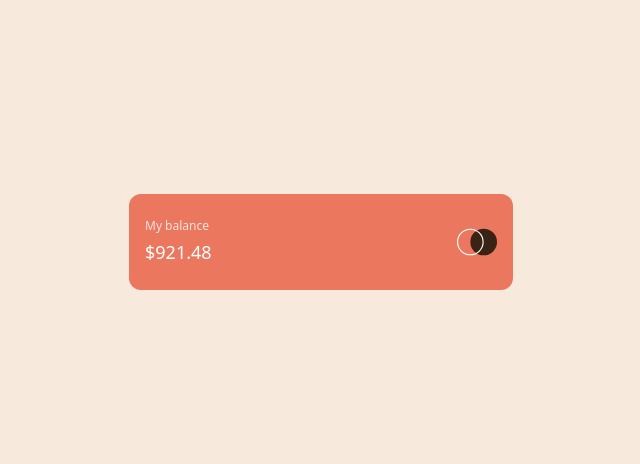
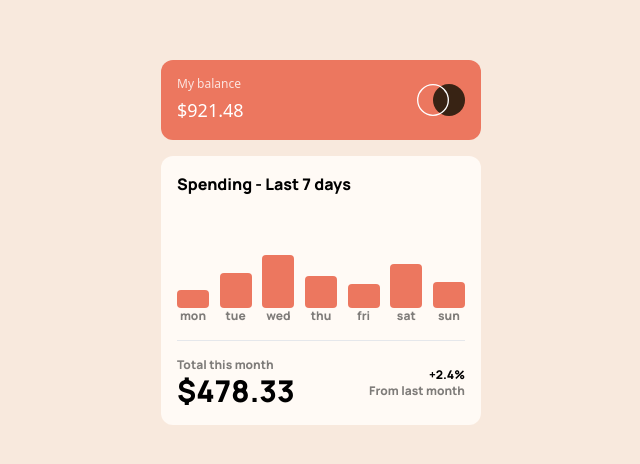
Before and after one commit to ninaokumura/expense-chart, a React (Create React App) app: page / in a window 1280 px wide. Shown: the part 158-622 px from the top of the page, without its empty margins (319-959 px from the left). Built offline with nearby package versions, Linux system fonts and the light colour scheme.

Commit message:
implemented expenseChart component

```diff
--- a/src/App.js
+++ b/src/App.js
@@ -1,10 +1,16 @@
 import './App.css';
+import ExpenseChart from './components/ExpenseChart';
 import Header from './components/Header';
 
 function App() {
   return (
     <div className='grid place-items-center h-screen bg-cream'>
-      <Header balance='921.48' />
+      <div className='max-w-xs w-full grid gap-4'>
+        <Header balance='921.48' title='My balance' />
+        <div className=''>
+          <ExpenseChart />
+        </div>
+      </div>
     </div>
   );
 }
--- /dev/null
+++ b/src/components/Bar.jsx
@@ -0,0 +1,17 @@
+import React from 'react';
+
+export default function Bar(props) {
+  return (
+    <div>
+      <div className='h-24 flex items-end'>
+        <div
+          className='bg-soft-red w-8 rounded'
+          style={{
+            height: props.height,
+          }}
+        ></div>
+      </div>
+      <div className='text-center text-xs opacity-50'>{props.day}</div>
+    </div>
+  );
+}
--- /dev/null
+++ b/src/components/ExpenseChart.jsx
@@ -0,0 +1,31 @@
+import React from 'react';
+import Bar from './Bar';
+import data from '../data/data.json';
+
+export default function ExpenseChart() {
+  return (
+    <div className='bg-very-pale-orange rounded-xl p-4 font-manrope'>
+      <div className='grid gap-4'>
+        <h1 className='font-[500] font-manrope'>Spending - Last 7 days</h1>
+        <div className='flex justify-between items-end'>
+          {data.map(balanceInfo => (
+            <Bar height={balanceInfo.amount} day={balanceInfo.day} />
+          ))}
+        </div>
+        <hr />
+        <div className='flex justify-between'>
+          <div>
+            <div className='text-xs opacity-50'>Total this month</div>
+            <div className='font-[500] font-manrope text-3xl'>$478.33</div>
+          </div>
+          <div className='text-xs grid place-items-center'>
+            <div>
+              <div className='text-right'>+2.4%</div>
+              <div className='opacity-50'>From last month</div>
+            </div>
+          </div>
+        </div>
+      </div>
+    </div>
+  );
+}
--- a/src/components/Header.jsx
+++ b/src/components/Header.jsx
@@ -3,12 +3,12 @@ import { ReactComponent as Logo } from '../images/logo.svg';
 
 export default function Header(props) {
   return (
-    <div className='bg-soft-red rounded-xl w-96 text-white h-24 p-4 text-sm flex justify-between items-center'>
+    <div className='bg-soft-red rounded-xl w-full text-white p-4 text-sm flex justify-between items-center'>
       <div className='flex flex-col gap-1'>
-        <h1 className='text-xs opacity-[0.8]'>My balance</h1>
+        <h1 className='text-xs opacity-[0.8]'>{props.title}</h1>
         <h1 className='text-lg font-[500]'>${props.balance}</h1>
       </div>
-      <Logo className='w-10' />
+      <Logo className='w-12' />
     </div>
   );
 }
```
Also changed, not shown: src/data/data.json (line endings or trailing spaces).
